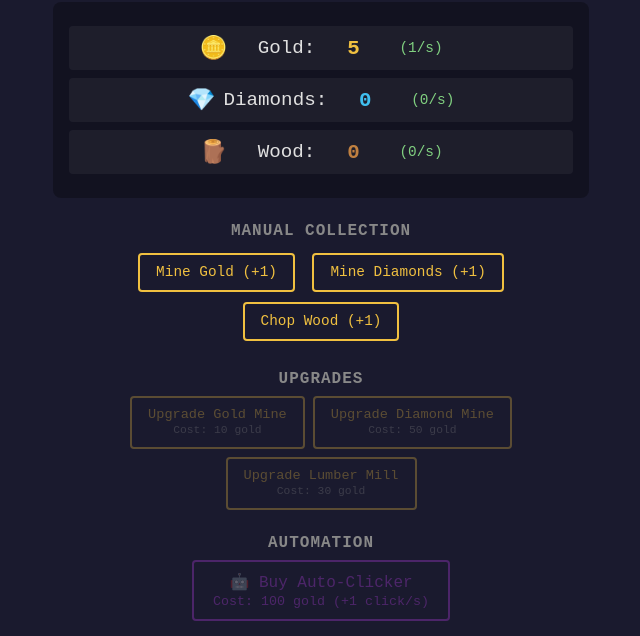
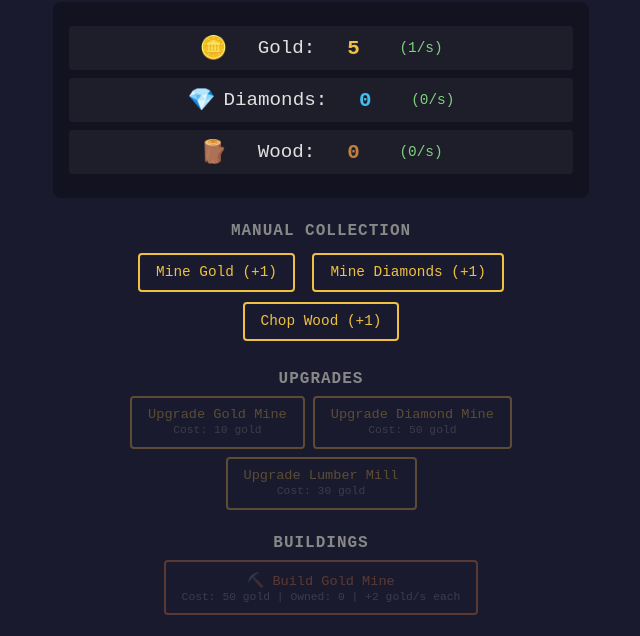
Before and after one commit to quake/idle-game, a plain HTML site: page index.html in a window 1280 px wide. Shown: the part 123-759 px from the top of the page, without its empty margins (319-959 px from the left). Drawn offline with Linux system fonts and the light colour scheme.

Commit message:
Add mine building system with gold production

```diff
--- a/game.js
+++ b/game.js
@@ -20,6 +20,10 @@ const state = {
   // Auto-clicker
   autoClickerOwned: false,
   autoClickerCost: 100,
+  // Mine building
+  mineCount: 0,
+  mineCost: 50,
+  mineProduction: 2, // gold per second per mine
 };
 
 // --- DOM Elements ---
@@ -43,6 +47,9 @@ const convertDiamondBtn = document.getElementById('convert-diamond');
 const convertWoodBtn = document.getElementById('convert-wood');
 const autoClickerBtn = document.getElementById('buy-auto-clicker');
 const autoClickerStatusEl = document.getElementById('auto-clicker-status');
+const buildMineBtn = document.getElementById('build-mine');
+const mineCountEl = document.getElementById('mine-count');
+const mineCostEl = document.getElementById('mine-cost');
 
 // --- Save / Load ---
 function save() {
@@ -85,6 +92,10 @@ function render() {
     autoClickerBtn.disabled = state.gold < state.autoClickerCost;
     autoClickerStatusEl.textContent = '';
   }
+  // Mine building
+  mineCountEl.textContent = state.mineCount;
+  mineCostEl.textContent = state.mineCost;
+  buildMineBtn.disabled = state.gold < state.mineCost;
 }
 
 // --- Game Loop (1-second tick) ---
@@ -96,6 +107,8 @@ function tick() {
   if (state.autoClickerOwned) {
     state.gold += 1;
   }
+  // Mines produce gold
+  state.gold += state.mineCount * state.mineProduction;
   render();
   save();
 }
@@ -182,6 +195,17 @@ autoClickerBtn.addEventListener('click', () => {
   }
 });
 
+// --- Mine Building Handler ---
+buildMineBtn.addEventListener('click', () => {
+  if (state.gold >= state.mineCost) {
+    state.gold -= state.mineCost;
+    state.mineCount += 1;
+    state.mineCost = Math.floor(50 * Math.pow(1.3, state.mineCount));
+    render();
+    save();
+  }
+});
+
 // --- Init ---
 load();
 render();
--- a/index.html
+++ b/index.html
@@ -59,6 +59,17 @@
       </div>
     </div>
 
+    <!-- Buildings -->
+    <div id="buildings-section">
+      <h3>Buildings</h3>
+      <div class="building-row">
+        <button id="build-mine">
+          ⛏️ Build Gold Mine<br>
+          <small>Cost: <span id="mine-cost">50</span> gold | Owned: <span id="mine-count">0</span> | +2 gold/s each</small>
+        </button>
+      </div>
+    </div>
+
     <!-- Auto-clicker -->
     <div id="auto-clicker-section">
       <h3>Automation</h3>
--- a/style.css
+++ b/style.css
@@ -114,6 +114,34 @@ h3 {
   background: rgba(128, 208, 128, 0.15);
 }
 
+/* Buildings */
+#buildings-section {
+  margin-bottom: 1.5rem;
+}
+
+.building-row {
+  display: flex;
+  flex-wrap: wrap;
+  gap: 0.5rem;
+  justify-content: center;
+}
+
+.building-row button {
+  padding: 0.6rem 1rem;
+  font-size: 0.85rem;
+  min-width: 300px;
+  border-color: #f08040;
+  color: #f08040;
+}
+
+.building-row button:hover {
+  background: rgba(240, 128, 64, 0.15);
+}
+
+.building-row button small {
+  color: #888;
+}
+
 /* Auto-clicker */
 #auto-clicker-section {
   margin-bottom: 1.5rem;
```
Also changed, not shown: 1 other file.
